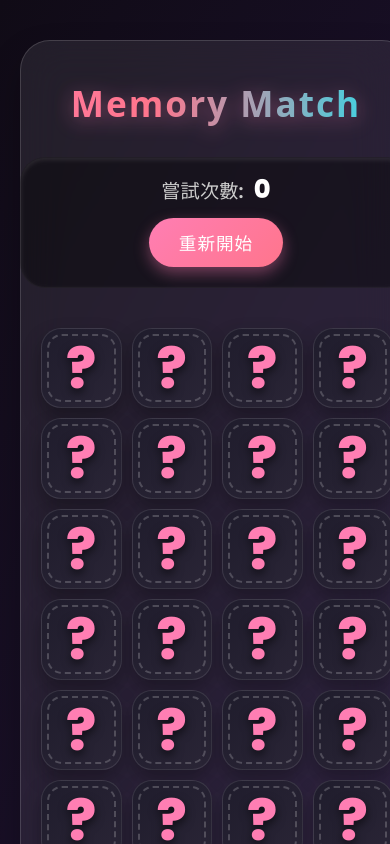
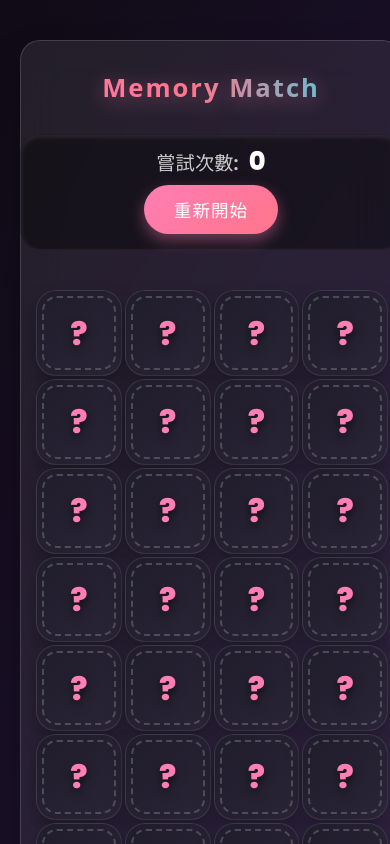
Before and after one commit to Emma19950521/CardFlip, a React (Vite) app: page / in a window 390 px wide. Shown: the top 844 px of the page. Built offline with nearby package versions, Linux system fonts and the light colour scheme.

Commit message:
feat: implement memory match game with card flipping logic and responsive glassmorphism UI

```diff
--- a/src/App.css
+++ b/src/App.css
@@ -168,20 +168,30 @@ body::after {
 
 @media (max-width: 600px) {
   .game-wrapper {
-    padding: 30px 20px;
-    border-radius: 30px;
+    padding: 20px 15px;
+    border-radius: 20px;
   }
   .header h1 {
-    font-size: 2.2rem;
+    font-size: 2rem;
   }
   .card-grid {
-    gap: 12px;
+    grid-template-columns: repeat(4, 1fr);
+    gap: 8px;
   }
   .stats {
     flex-direction: column;
-    gap: 15px;
-    padding: 20px;
-    border-radius: 25px;
+    gap: 10px;
+    padding: 15px;
+    border-radius: 20px;
+  }
+}
+
+@media (max-width: 400px) {
+  .header h1 {
+    font-size: 1.6rem;
+  }
+  .card-grid {
+    gap: 5px;
   }
 }
 
@@ -273,7 +283,7 @@ body::after {
 .card-back::after {
   content: '?';
   font-family: 'Poppins', sans-serif;
-  font-size: 3.5rem;
+  font-size: clamp(2rem, 8vw, 3.5rem);
   font-weight: 800;
   color: #ff7eb3;
   text-shadow: 0px 4px 10px rgba(0,0,0,0.6);
--- a/src/App.jsx
+++ b/src/App.jsx
@@ -82,8 +82,8 @@ function App() {
               <div className={`card ${isFlipped ? 'flipped' : ''} ${matchedClass}`} key={card.id} onClick={() => handleChoice(card)}>
                 <div className="card-inner">
                   <div className="card-front">
-                    <img src={`/${card.src}`} alt="card" />
-                  </div>
+                  <img src={`${import.meta.env.BASE_URL}${card.src}`} alt="card" />
+                </div>
                   <div className="card-back"></div>
                 </div>
               </div>
```
Also changed, not shown: 1 other file (tests, documents, lock files or other folders).
